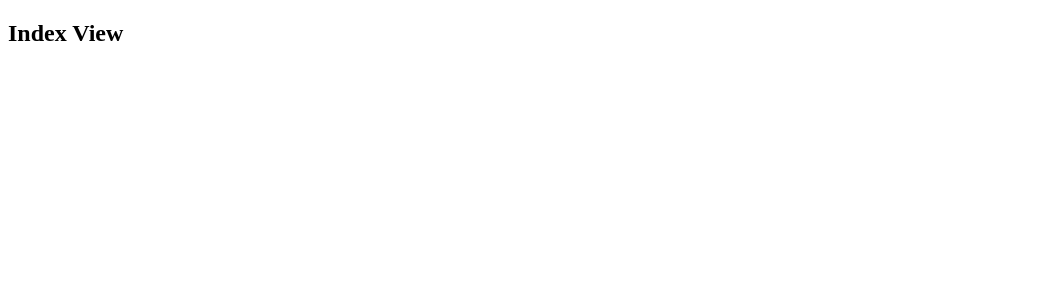
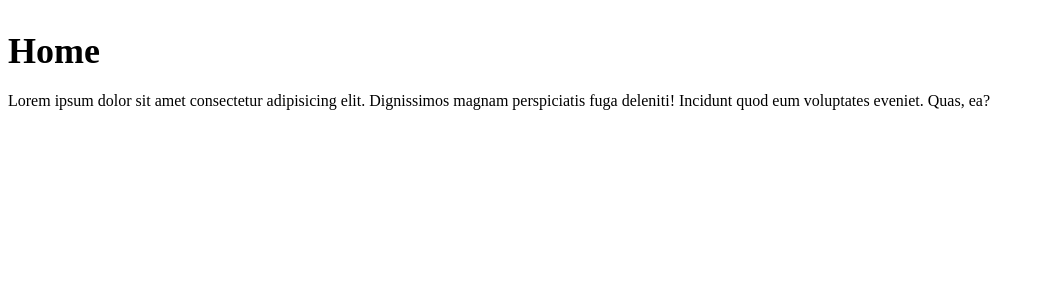
Before and after one commit to rajeshpillai/nuxt3-starter, a Nuxt app: page / in a window 1280 px wide. Shown: the top 300 px of the page, without its empty margins (0-1045 px from the left). Built offline with nearby package versions, Linux system fonts and the light colour scheme.

Commit message:
Add nested routes

```diff
--- a/pages/about.vue
+++ b/pages/about.vue
@@ -1,3 +1,14 @@
 <template>
-  <h2>About View</h2>
+  <div>
+    <h2>About</h2>
+    <p>Lorem ipsum dolor sit amet consectetur adipisicing elit. Dignissimos magnam perspiciatis fuga deleniti! Incidunt quod eum voluptates eveniet. Quas, ea?</p>
+  </div>
 </template>
+
+<script setup>
+
+</script>
+
+<style scoped>
+
+</style>
--- a/pages/index.vue
+++ b/pages/index.vue
@@ -1,3 +1,21 @@
 <template>
-  <h2>Index View</h2>
+  <div>
+    <h2>Home</h2>
+    <p>Lorem ipsum dolor sit amet consectetur adipisicing elit. Dignissimos magnam perspiciatis fuga deleniti! Incidunt quod eum voluptates eveniet. Quas, ea?</p>
+  </div>
 </template>
+
+<script setup>
+
+</script>
+
+<style scoped>
+  h2 {
+    margin-bottom: 20px;
+    font-size: 36px;
+  }
+
+  p {
+    margin: 20px 0;
+  }
+</style>
--- /dev/null
+++ b/pages/products/index.vue
@@ -0,0 +1,13 @@
+<template>
+  <div>
+    <h2>Product - Index</h2>
+  </div>
+</template>
+
+<script setup>
+
+</script>
+
+<style lang="scss" scoped>
+
+</style>
```
